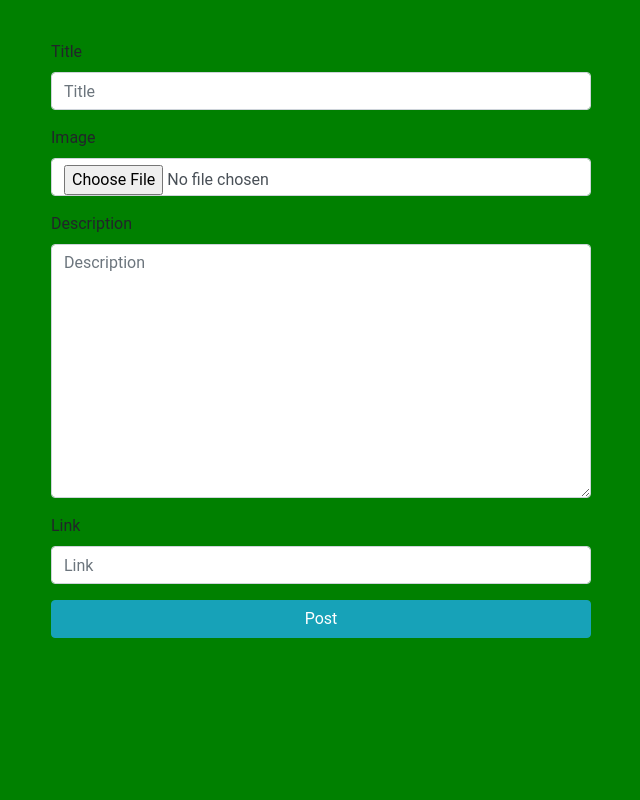
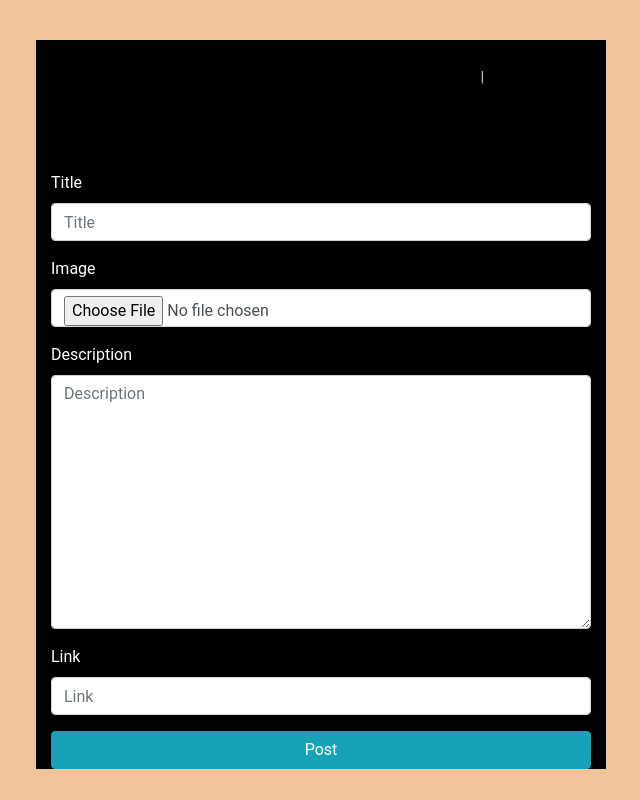
Before and after one commit to willyowi/Projo-awwards, a Django app: page /upload/ in a window 1280 px wide. Shown: the whole page, without its empty margins (319-959 px from the left). Run offline with Django 3.2, Linux system fonts and the light colour scheme; the visitor is signed in with stand-in values (Sample User, id 1); parts of the project's set-up code (start-up, migrations or seed data) failed here and were passed over; some libraries are stand-ins or nearby versions.

Commit message:
add marquee

```diff
--- a/aww/templates/project.html
+++ b/aww/templates/project.html
@@ -17,15 +17,18 @@
 
 </head>
 
-<body>
+<body style="background-color:  rgba(231, 163, 99, 0.637)">
 
 
 <div class="container" style="margin-top:40px;">
   <div class="row">
     <div class="col-md-3"></div>
-    <div class="col-md-6">
+    <div class="col-md-6" style="background-color: black"><br>
+        <marquee width="80%" direction="left" height="100px" style="color: white;font-size: 20px" >
+            Upload your Image of the project With a link on it&#129322&#128076
+            </marquee>
 
-      <form  action="{%url 'add_project'%}" method="POST" enctype="multipart/form-data">
+      <form  action="{%url 'add_project'%}" method="POST" enctype="multipart/form-data" style="color: white" >
         {%csrf_token%}
 
         {% bootstrap_form form %}
```
